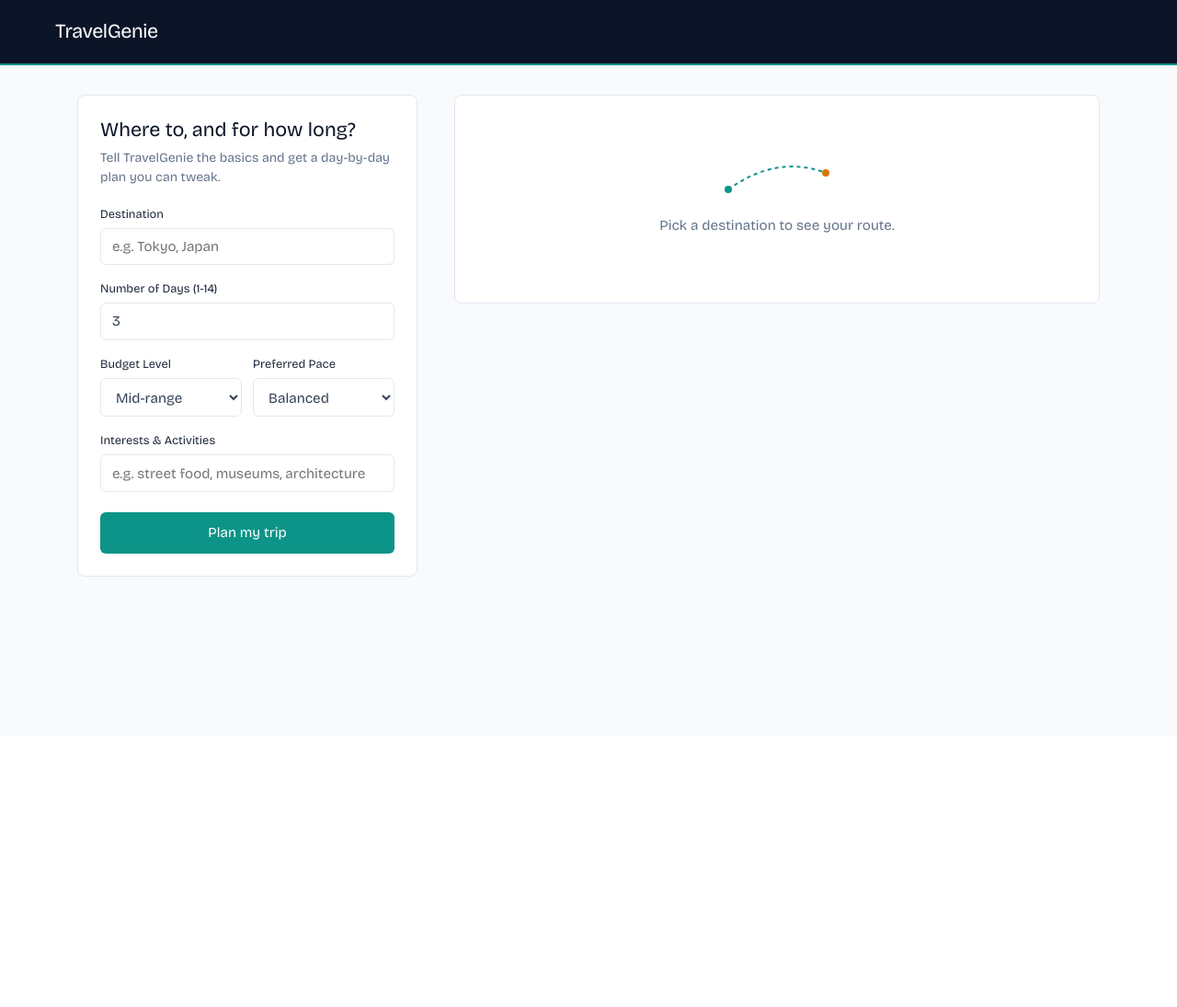
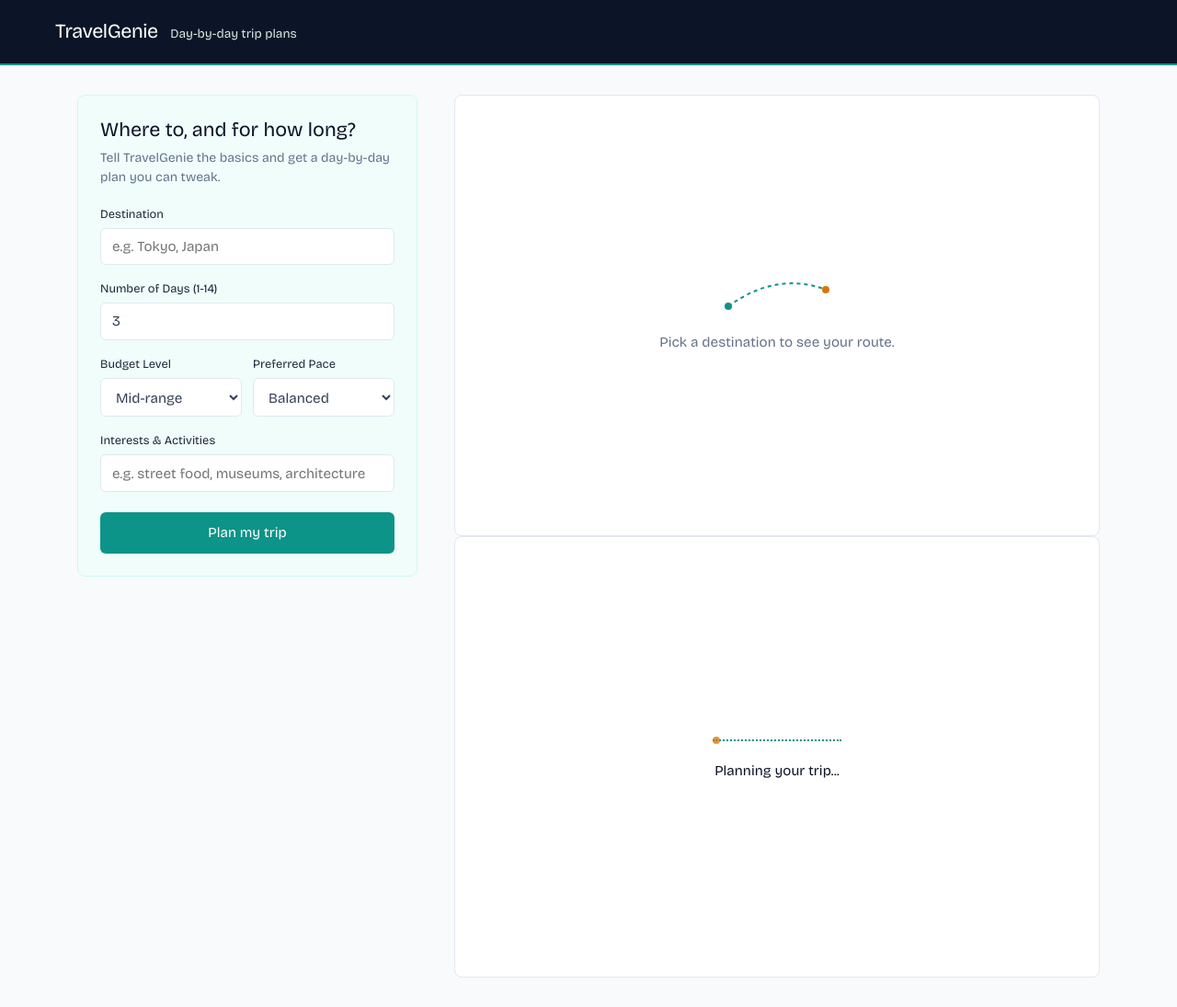
Before and after one commit to riyaagarwall/TRAVEL-GENNIE, a Flask app: page / in a window 1280 px wide. Shown: the whole page at 92% size. Before the commit the page ends 627 px from the top, so only its background shows below. Run offline with Flask 3, Linux system fonts and the light colour scheme.

Commit message:
Small UI tweaks

```diff
--- a/static/style.css
+++ b/static/style.css
@@ -74,11 +74,25 @@ h1, h2, h3, h4, input, select, button, textarea {
     margin: 0 auto;
 }
 
+.logo-group {
+    display: flex;
+    align-items: baseline;
+    gap: 0.85rem;
+    flex-wrap: wrap;
+}
+
 .site-logo {
     font-size: 1.35rem;
     font-weight: 800;
     letter-spacing: -0.02em;
     color: #ffffff;
+}
+
+.site-tagline {
+    font-size: 0.85rem;
+    font-weight: 500;
+    color: var(--color-teal-light);
+    opacity: 0.9;
 }
 
 /* ==========================================================================
@@ -106,11 +120,11 @@ h1, h2, h3, h4, input, select, button, textarea {
 }
 
 /* ==========================================================================
-   Left Column: Form Controls
+   Left Column: Form Controls (Distinct Sea-Teal Tint Background)
    ========================================================================== */
 .form-column {
-    background-color: var(--color-surface);
-    border: 1px solid var(--color-border);
+    background-color: var(--color-teal-light);
+    border: 1px solid #ccfbf1;
     border-radius: var(--radius-md);
     padding: 1.5rem;
     position: sticky;
@@ -218,19 +232,27 @@ select:focus {
 }
 
 /* ==========================================================================
-   Right Column: Empty State & Flight Path Loading State
+   Right Column: Empty State & Flight Path Loading State (Crisp White Surface)
    ========================================================================== */
 .itinerary-column {
-    min-height: 380px;
+    min-height: 480px;
+    display: flex;
+    flex-direction: column;
 }
 
-/* Empty State */
+/* Empty State: Centered vertically and matches the form card height */
 .itinerary-placeholder {
     background-color: var(--color-surface);
     border: 1px solid var(--color-border);
     border-radius: var(--radius-md);
-    padding: 4.5rem 1.5rem;
+    padding: 3rem 1.5rem;
     text-align: center;
+    min-height: 480px;
+    display: flex;
+    flex-direction: column;
+    justify-content: center;
+    align-items: center;
+    flex: 1;
 }
 
 .placeholder-route-svg {
@@ -244,13 +266,19 @@ select:focus {
     font-weight: 500;
 }
 
-/* Loading State: Dotted Flight Path with traveling dot */
+/* Loading State: Centered vertically and matches form card height */
 .itinerary-loading {
     background-color: var(--color-surface);
     border: 1px solid var(--color-border);
     border-radius: var(--radius-md);
-    padding: 4.5rem 1.5rem;
+    padding: 3rem 1.5rem;
     text-align: center;
+    min-height: 480px;
+    display: flex;
+    flex-direction: column;
+    justify-content: center;
+    align-items: center;
+    flex: 1;
 }
 
 .loading-flight-path {
--- a/templates/index.html
+++ b/templates/index.html
@@ -14,10 +14,13 @@
     <link rel="stylesheet" href="{{ url_for('static', filename='style.css') }}">
 </head>
 <body>
-    <!-- Top Header (Wordmark only) -->
+    <!-- Top Header (Wordmark and Tagline) -->
     <header class="site-header">
         <div class="header-inner">
-            <span class="site-logo">TravelGenie</span>
+            <div class="logo-group">
+                <span class="site-logo">TravelGenie</span>
+                <span class="site-tagline">Day-by-day trip plans</span>
+            </div>
         </div>
     </header>
 
```
